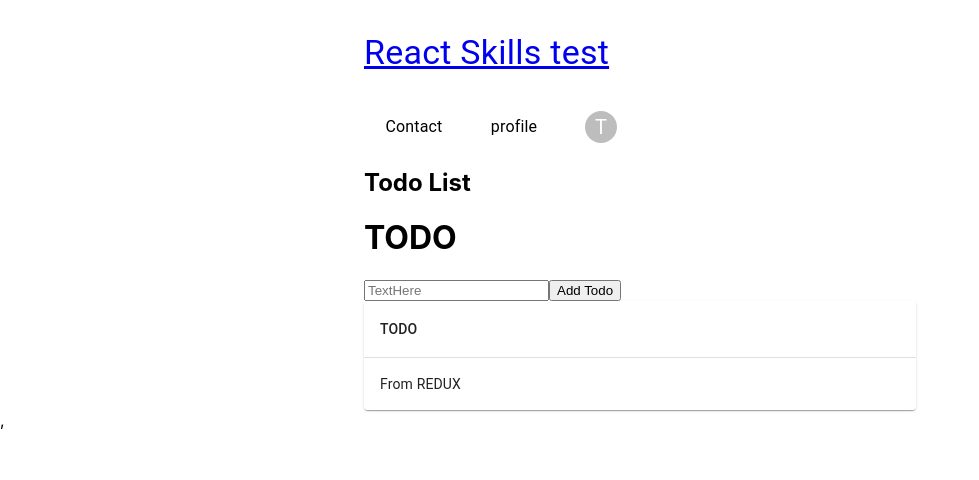
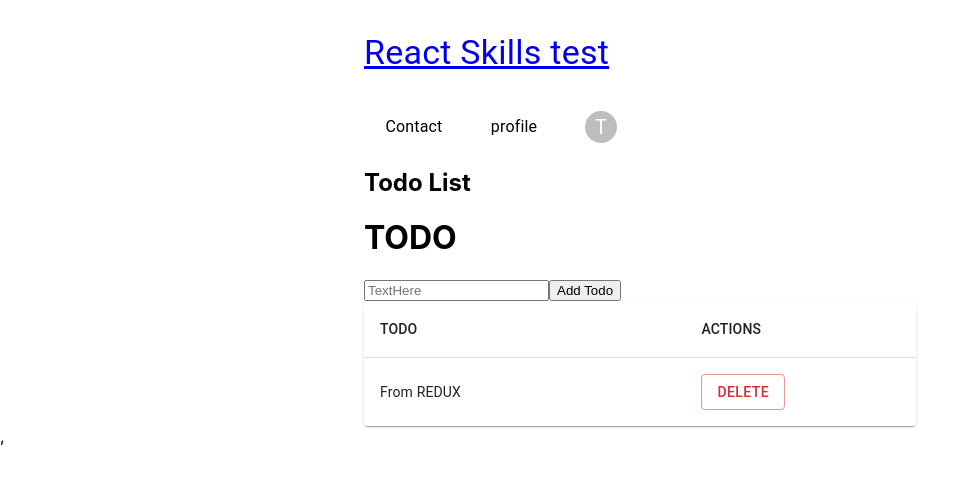
Before and after one commit to quakebob69/LTK_assessment1, a React (Create React App) app: page /todo in a window 1280 px wide. Shown: the top 480 px of the page, without its empty margins (0-979 px from the left). Built offline with nearby package versions, Linux system fonts and the light colour scheme.

Commit message:
added delete column and button to table

```diff
--- a/src/components/BasicTable.js
+++ b/src/components/BasicTable.js
@@ -6,6 +6,7 @@ import TableCell from '@mui/material/TableCell';
 import TableContainer from '@mui/material/TableContainer';
 import TableHead from '@mui/material/TableHead';
 import TableRow from '@mui/material/TableRow';
+import { Button } from "@mui/material";
 import Paper from '@mui/material/Paper';
 
 export default function BasicTable() {
@@ -18,16 +19,26 @@ export default function BasicTable() {
         <TableHead>
           <TableRow>
             <TableCell>TODO</TableCell>
+            <TableCell>ACTIONS</TableCell>
           </TableRow>
         </TableHead>
         <TableBody>
-          {rows.map((row) => (
+          {rows.map((row, postIndex) => (
             <TableRow
               key={row.todo}
               sx={{ '&:last-child td, &:last-child th': { border: 0 } }}
             >
               <TableCell component="th" scope="row">
                 {row.todo}
+              </TableCell>
+              <TableCell component="th" scope="row">
+                <Button
+                  variant="outlined"
+                  color="error"
+                  onClick={() => alert(postIndex)}
+                >
+                  Delete
+                </Button>
               </TableCell>
             </TableRow>
           ))}
```
